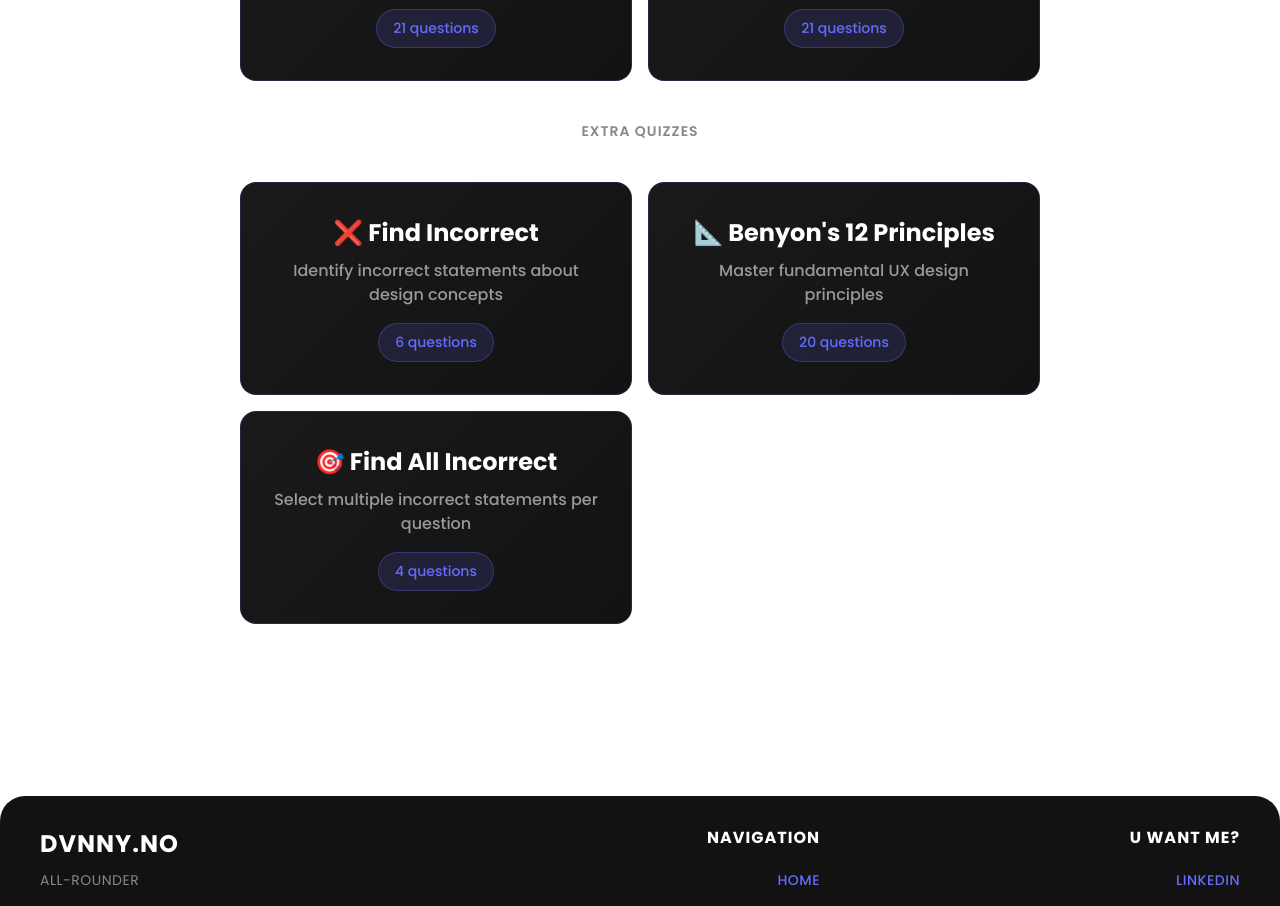
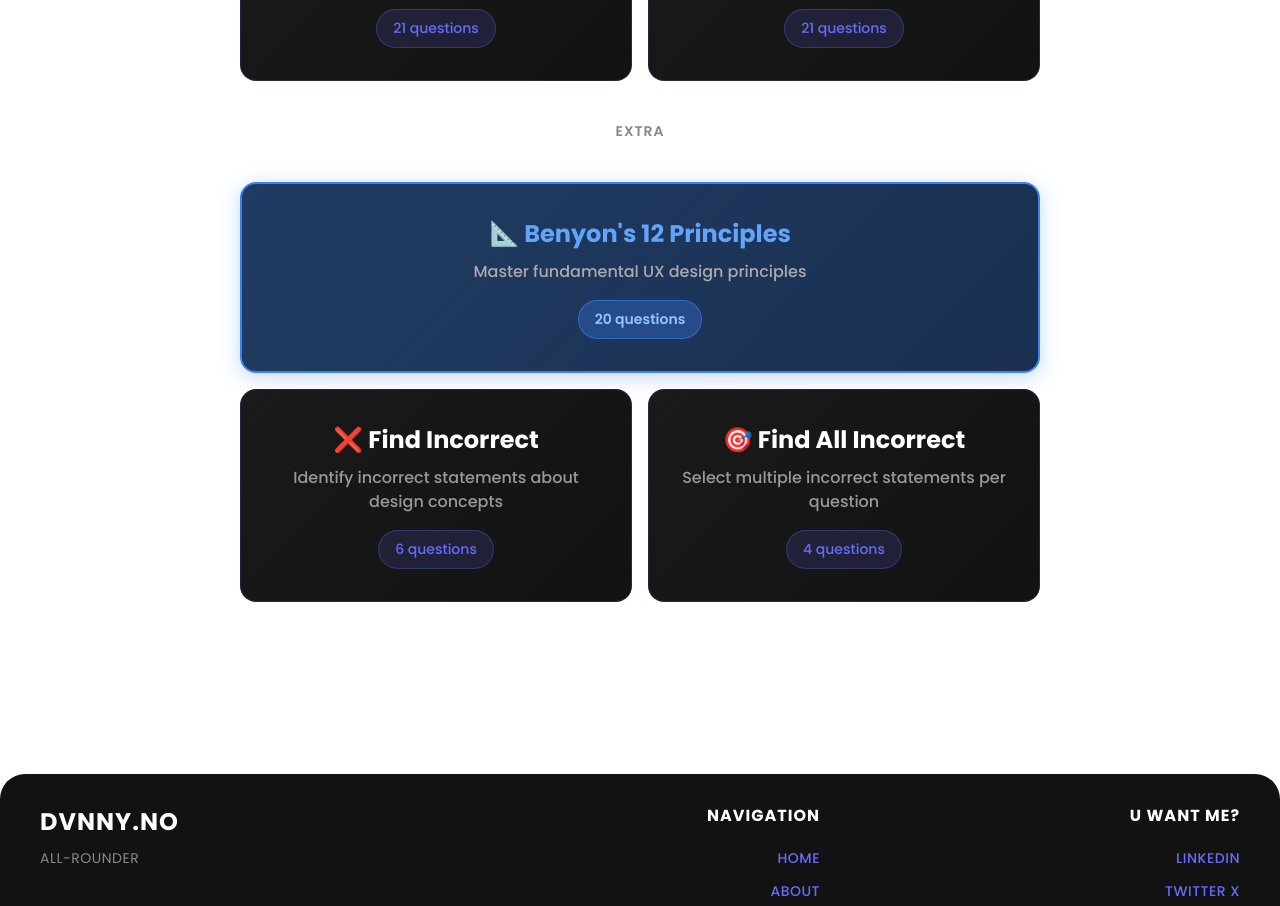
Before and after one commit to dvnnyle/xQuizer, a React (Vite) app: page / in a window 1280 px wide. Shown: the part 2800-3706 px from the top of the page. Built offline with nearby package versions, Linux system fonts and the light colour scheme.

Commit message:
Restructure Extra section with blue-themed Benyon's 12 Principles button

```diff
--- a/src/pages/Home.css
+++ b/src/pages/Home.css
@@ -374,6 +374,65 @@
   transform: scale(1.08);
 }
 
+/* Blue theme variant for Benyon's 12 Principles button */
+.chapter-button.blue-theme {
+  background: linear-gradient(135deg, #1a2a3e 0%, #16263e 100%);
+  border: 2px solid #3b82f6;
+  box-shadow: 0 4px 20px rgba(59, 130, 246, 0.3);
+}
+
+.chapter-button.blue-theme::before {
+  background: linear-gradient(135deg, rgba(59, 130, 246, 0.2) 0%, rgba(59, 130, 246, 0.1) 100%);
+  opacity: 1;
+}
+
+.chapter-button.blue-theme:hover {
+  transform: translateY(-6px);
+  box-shadow: 0 12px 32px rgba(59, 130, 246, 0.4);
+  border-color: #60a5fa;
+}
+
+.chapter-button.blue-theme h3 {
+  color: #60a5fa;
+  font-size: 1.5rem;
+}
+
+.chapter-button.blue-theme:hover h3 {
+  color: #93c5fd;
+}
+
+.chapter-button.blue-theme p {
+  color: #aaa;
+}
+
+.chapter-button.blue-theme .question-count {
+  background: rgba(59, 130, 246, 0.3);
+  border-color: rgba(59, 130, 246, 0.6);
+  color: #93c5fd;
+  font-weight: 600;
+}
+
+.chapter-button.blue-theme:hover .question-count {
+  background: rgba(59, 130, 246, 0.4);
+  border-color: #60a5fa;
+  transform: scale(1.08);
+}
+
+@keyframes pulseGlowBlue {
+  0%, 100% {
+    box-shadow: 0 0 0 0 rgba(59, 130, 246, 0.7);
+    border-color: rgba(59, 130, 246, 0.2);
+  }
+  50% {
+    box-shadow: 0 0 30px 10px rgba(59, 130, 246, 0.4);
+    border-color: rgba(59, 130, 246, 0.8);
+  }
+}
+
+.chapter-button.blue-theme.pulse-effect {
+  animation: pulseGlowBlue 1.5s ease-in-out;
+}
+
 .chapter-divider {
   display: flex;
   align-items: center;
--- a/src/pages/Home.jsx
+++ b/src/pages/Home.jsx
@@ -167,18 +167,18 @@ function Home() {
             </a>
           </div>
           <div className="chapter-divider">
-            <span>Extra Quizzes</span>
+            <span>Extra</span>
           </div>
+          <a href="/benyon12" className="chapter-button blue-theme" id="benyon12">
+            <h3>📐 Benyon's 12 Principles</h3>
+            <p>Master fundamental UX design principles</p>
+            <span className="question-count">20 questions</span>
+          </a>
           <div className="quiz-grid">
             <a href="/findincorrect" className="chapter-button" id="findincorrect">
               <h3>❌ Find Incorrect</h3>
               <p>Identify incorrect statements about design concepts</p>
               <span className="question-count">6 questions</span>
-            </a>
-            <a href="/benyon12" className="chapter-button" id="benyon12">
-              <h3>📐 Benyon's 12 Principles</h3>
-              <p>Master fundamental UX design principles</p>
-              <span className="question-count">20 questions</span>
             </a>
             <a href="/findincorrect2" className="chapter-button" id="findincorrect2">
               <h3>🎯 Find All Incorrect</h3>
```
